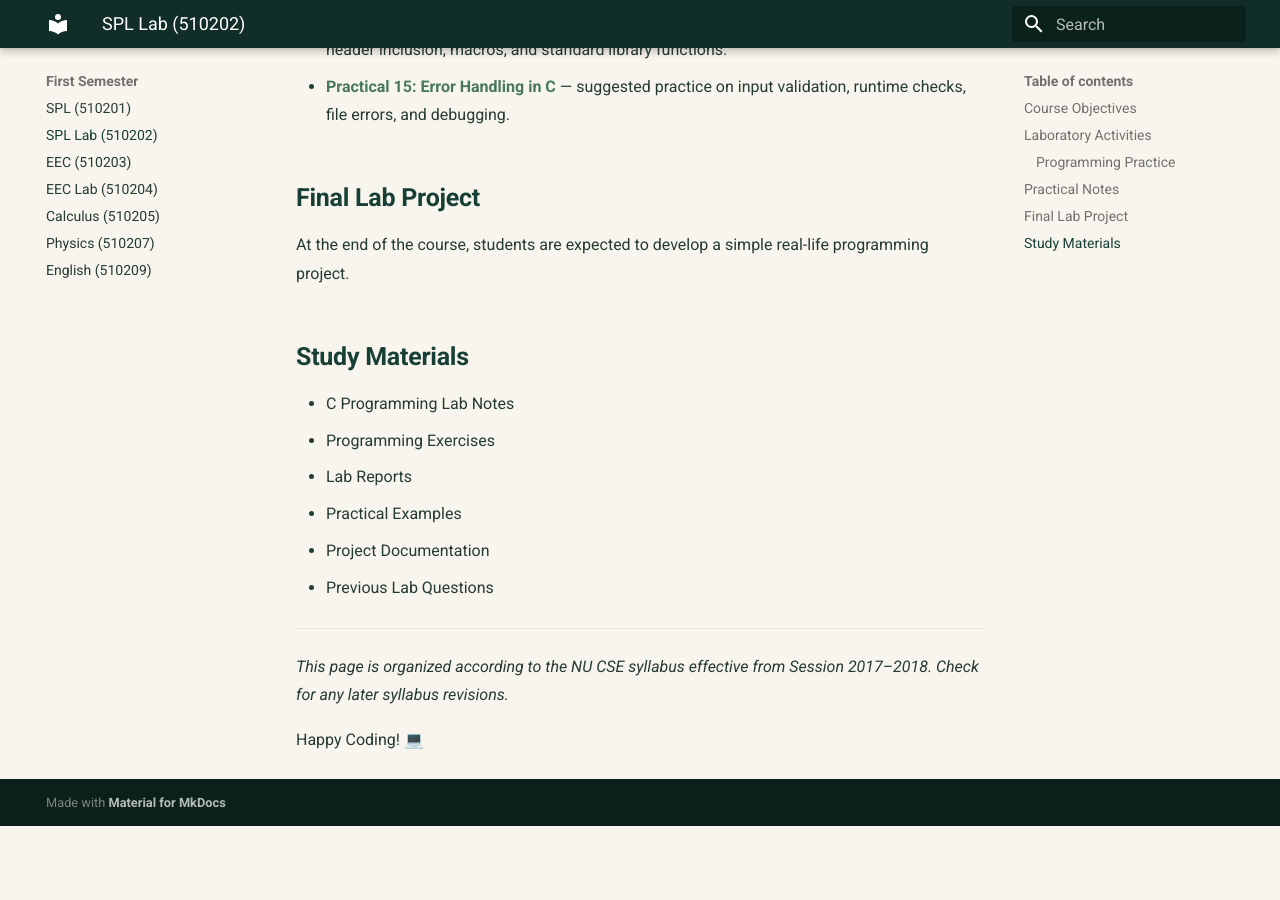
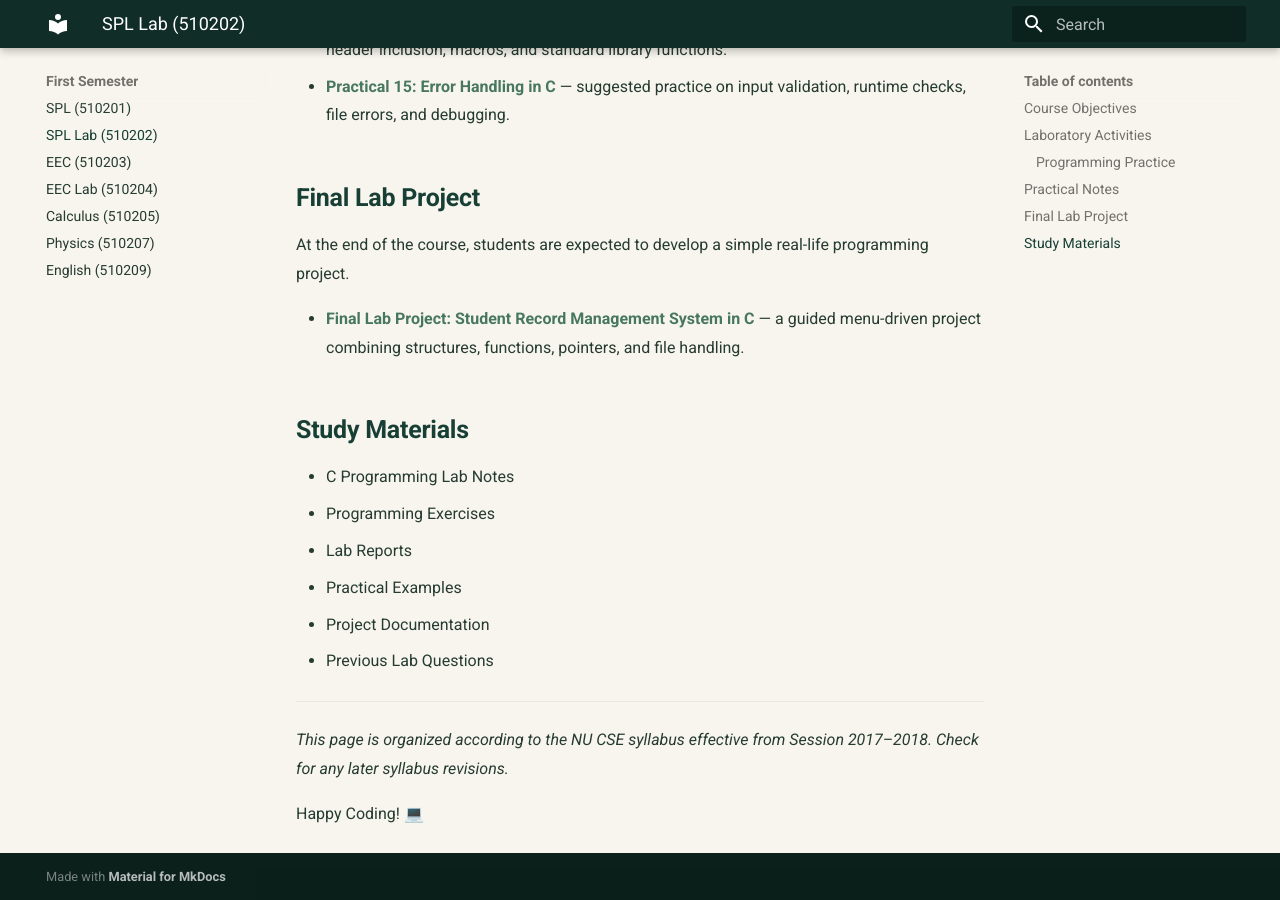
Before and after one commit to taimiyatahsin0-png/nu-cse-notes-store, an MkDocs documentation site: the page built from docs/subjects/spl-lab/index.md, in a window 1280 px wide and 900 px high, scrolled down 2179 px. Built offline with MkDocs 1.6.1 and Material for MkDocs 9.7.7, drawn with Linux system fonts in a browser that asks for light colours; before the commit the page ends 3005 px from its top, so only the background shows below that.

Commit message:
Link SPL final lab project from lab index

```diff
--- a/docs/subjects/spl-lab/index.md
+++ b/docs/subjects/spl-lab/index.md
@@ -55,6 +55,8 @@ Students will regularly solve programming problems to improve their practical pr
 
 At the end of the course, students are expected to develop a simple real-life programming project.
 
+- [Final Lab Project: Student Record Management System in C](final-lab-project-student-record-management.md) — a guided menu-driven project combining structures, functions, pointers, and file handling.
+
 ## Study Materials
 
 - C Programming Lab Notes
```
